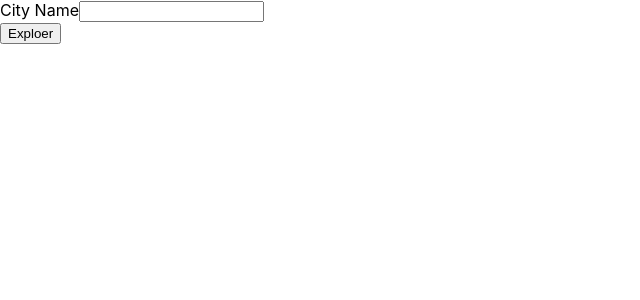
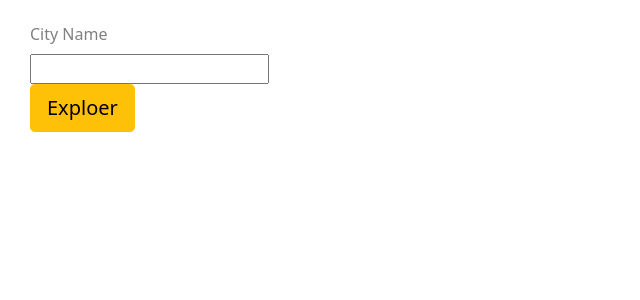
Before and after one commit to eslamakram/city-explorer, a React (Create React App) app: page / in a window 1280 px wide. Shown: the top 300 px of the page, without its empty margins (0-640 px from the left). Built offline with nearby package versions, Linux system fonts and the light colour scheme.

Commit message:
edited design

```diff
--- a/src/App.js
+++ b/src/App.js
@@ -3,6 +3,8 @@ import React, { Component } from 'react';
 import ExploreForm from './Components/ExploreForm';
 import LocationIQ from './Components/LocationIQ';
 import axios from 'axios';
+import 'bootstrap/dist/css/bootstrap.min.css';
+
 
  class App extends Component {
 
--- a/src/Components/ExploreForm.js
+++ b/src/Components/ExploreForm.js
@@ -7,7 +7,7 @@ class ExploreForm extends Component {
             <>
 
                 <Row className="g-2">
-                    <Form onSubmit={this.props.handleSubmit}>
+                    <Form onSubmit={this.props.handleSubmit} style={{ width: '20rem', margin:'30px' , color:'gray',  border: '4px'} }>
                         <Col md>
                             <Form.Label>City Name</Form.Label>
                             <input type="text" onChange={this.props.handleLocation} />
--- a/src/Components/LocationIQ.js
+++ b/src/Components/LocationIQ.js
@@ -6,9 +6,9 @@ class LocationIQ extends Component {
         return (
             <>
             {/* <h1>hello</h1> */}
-                 <Card border="warning" style={{ width: '18rem' }}>
+                 <Card border="warning" style={{ width: '20rem', margin:'30px' , color:'gray'} }>
                     <Card.Header>Welcome to Exploer City! </Card.Header>
-                    <Card.Img  style={{ width: '18rem' }} variant="top" src={`https://maps.locationiq.com/v3/staticmap?key=${process.env.REACT_APP_LOCATIONIQ_API_KEY} &center=${this.props.latitude},${this.props.longitude}&zoom=1-18`}/>
+                    <Card.Img  style={{ width: '19rem', margin: '10px' }} variant="top" src={`https://maps.locationiq.com/v3/staticmap?key=${process.env.REACT_APP_LOCATIONIQ_API_KEY} &center=${this.props.latitude},${this.props.longitude}&zoom=1-18`}/>
 
                     <Card.Body>
                         <Card.Title>{this.props.display_name}</Card.Title>
```
